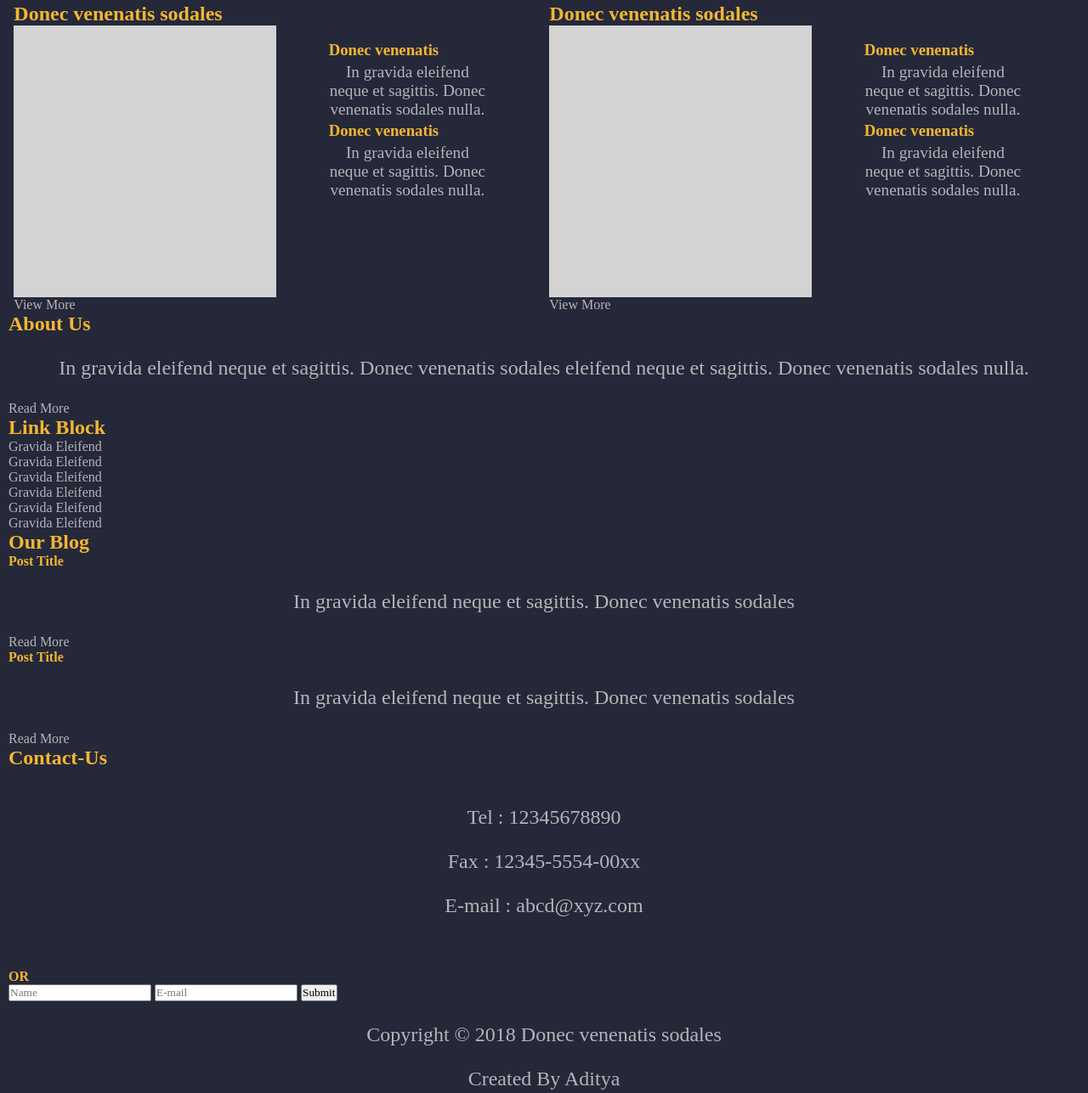
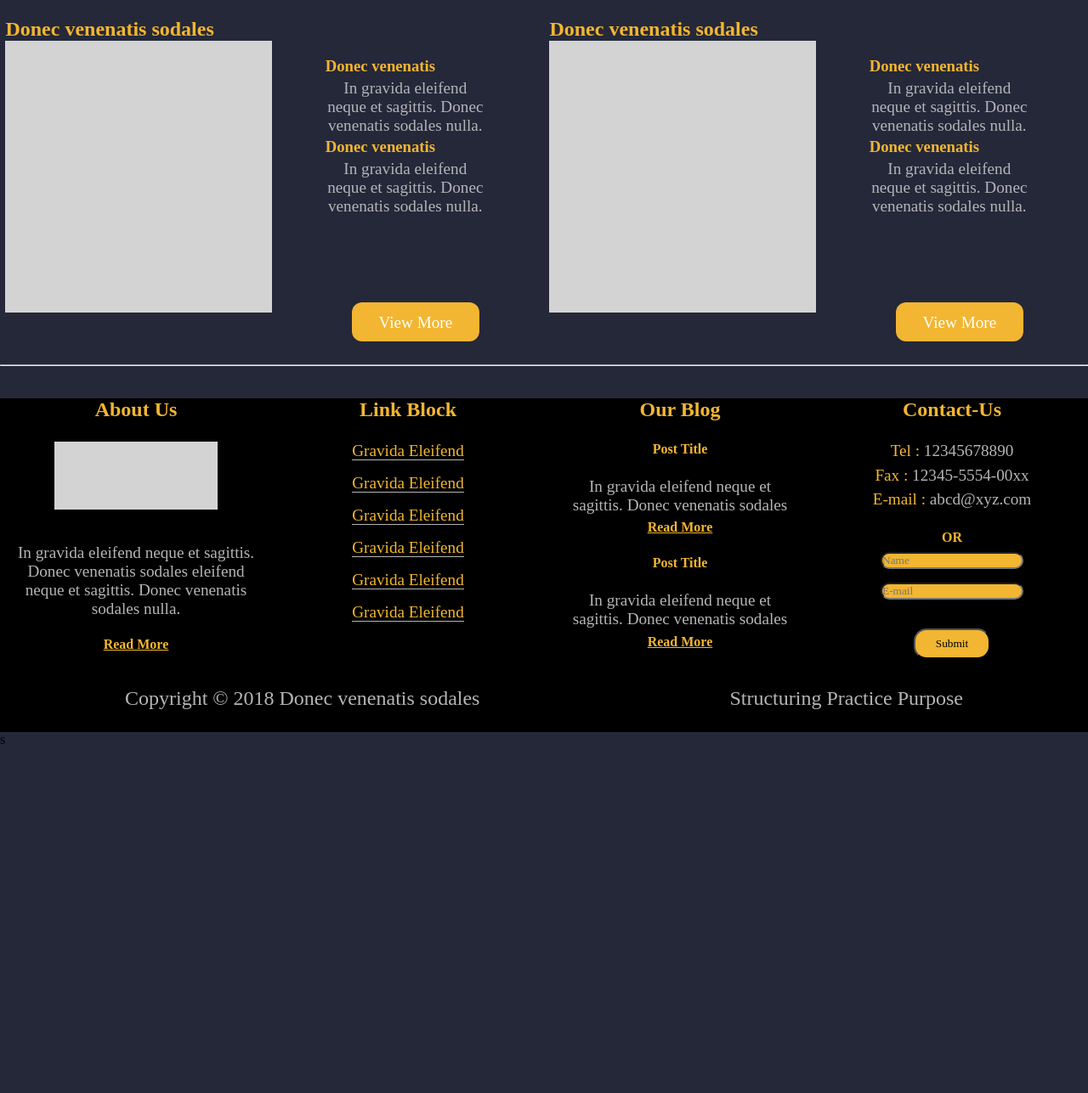
Before and after one commit to Saditya0827/html-css-only-1, a plain HTML site: page index.html in a window 1280 px wide. Shown: the part 1043-2330 px from the top of the page at 85% size. After the commit the page ends 1923 px from the top, so only its background shows below. Drawn offline with Linux system fonts and the light colour scheme.

Commit message:
Completed Structuring Practice

```diff
--- a/css/style.css
+++ b/css/style.css
@@ -6,7 +6,7 @@
 }
 
 body{
-    padding: 10px;
+
     background: #252839;
 }
 
@@ -76,6 +76,18 @@ hr{
     margin: 3% 0;
 }
 
+.image slider{
+    width: 100%;
+    height: 50vh;
+}
+
+.image-slider p{
+    font-size: 5rem;
+    text-align: center;
+    color: #f2b632;
+    line-height: 50vh;
+}
+
 .work-main{
     display: flex;
     justify-content: space-around;
@@ -133,3 +145,114 @@ hr{
 .part-text-1 p{
     font-size: 1.2em;
 }
+
+.part a{
+    padding: 2% 5%;
+    background: #f2b632;
+    color: white;
+    font-size: 1.2em;
+    font-weight: 500;
+    border-radius: 12px;
+    margin-left: 65%;
+}
+
+#about{
+    background: black;
+}
+
+.foot-up{
+    display: flex;
+    justify-content: space-between;
+}
+
+.about-us{
+    width: 25%;
+    text-align: center;
+}
+
+.img-about-us{
+    width: 60%;
+    height: 10vh;
+    margin: 3vh 0 3vh 8vh;
+}
+
+.about-us p{
+    font-size: 1.2rem;
+    padding: 5%;
+}
+
+.about-us a{
+    color: #f2b632;
+    font-weight: 600;
+    text-decoration: underline;
+}
+
+.link-block{
+    width: 25%;
+    text-align: center;
+}
+
+.link-block ul{
+    margin-top: 3vh;
+}
+.link-block li{
+    display: block;
+    list-style-type: none;
+    margin-bottom: 2vh;
+}
+.link-block li a{
+    color: #f2b632;
+    font-weight: 300;
+    font-size: 1.2rem;
+    border-bottom: 1px solid #b5b5b7;
+}
+
+.blog{
+    width: 25%;
+    text-align: center;
+}
+
+.blog h4{
+    font-weight: 800;
+    margin: 3vh 0;
+}
+
+.blog p{
+    font-size: 1.2rem;
+    padding: 0 3vh;
+}
+
+.blog a{
+    color: #f2b632;
+    font-weight: 600;
+    text-decoration: underline;
+
+}
+
+.contact-us{
+    width: 25%;
+    text-align: center;
+}
+
+.contact-us p{
+    font-size: 1.2rem;
+}
+
+.contact-us p span{
+    color: #f2b632;
+}
+
+.contact-us input{
+    margin: 1vh 0;
+    border-radius: 15px;
+    background: #f2b632;
+}
+
+.contact-us input[type=submit]{
+    padding: 1vh 3vh;
+}
+
+.foot-down{
+    display: flex;
+    justify-content: space-around;
+}
--- a/index.html
+++ b/index.html
@@ -24,8 +24,8 @@
         <div class="clr"></div>
     </header>
     <main>
-        <section class="image-slider">
-
+        <section class="image-slider i">
+            <p>Image Slider</p>
         </section>
 
         <p class="after-slider">Lorem ipsum dolor sit amet, consectetur adipiscing elit. Vestibulum bibendum leo nec risus eleifend efficitur. Suspendisse magna turpis, lacinia et vulputate id, bibendum ac odio.</p>
@@ -95,6 +95,7 @@
             </div>
         </section>
     </main>
+    <hr>
     <footer id="about">
         <section class="foot-up">
             <section class="about-us">
@@ -130,19 +131,20 @@
                 <p><span>Tel :</span> 12345678890</p>
                 <p><span>Fax :</span> 12345-5554-00xx</p>
                 <p><span>E-mail :</span> abcd@xyz.com</p>
-                <br><br>
+                <br>
                 <h4>OR</h4
                 <br>
                 <form action="#">
                     <input type="text" name="name" placeholder="Name" required>
                     <input type="email" name="email" placeholder="E-mail" required>
-                    <input type="submit" Value="Submit">
+                   <br><br> <input type="submit" Value="Submit">
                 </form>
             </section>
         </section>
+
         <section class="foot-down">
             <p>Copyright &copy; 2018 Donec venenatis sodales</p>
-            <p>Created By Aditya</p>
+            <p>Structuring Practice Purpose</p>
         </section>
     </footer>
 </body>
```
